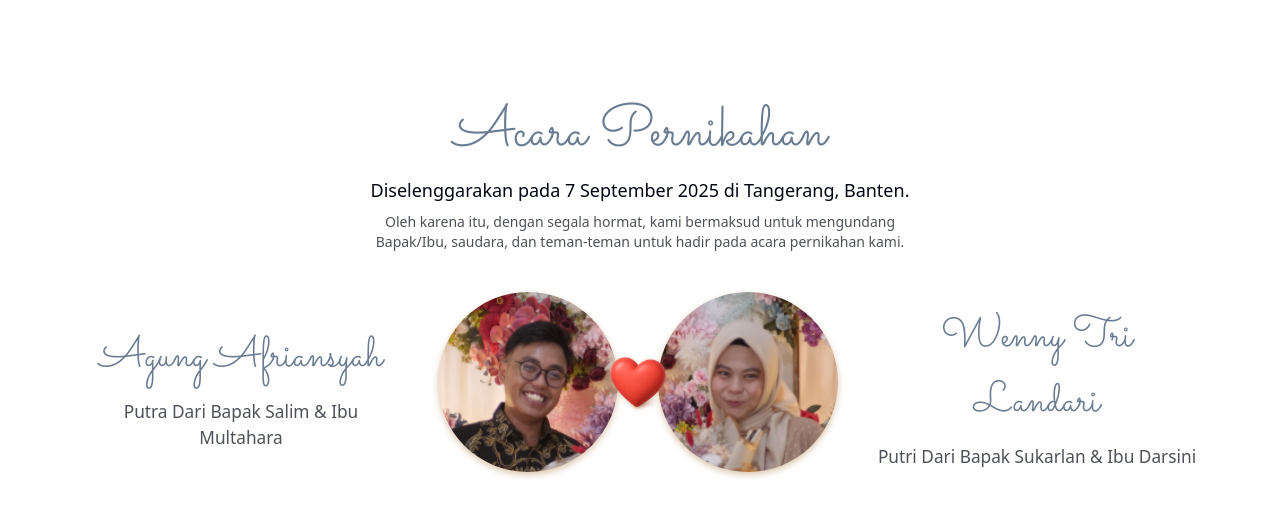
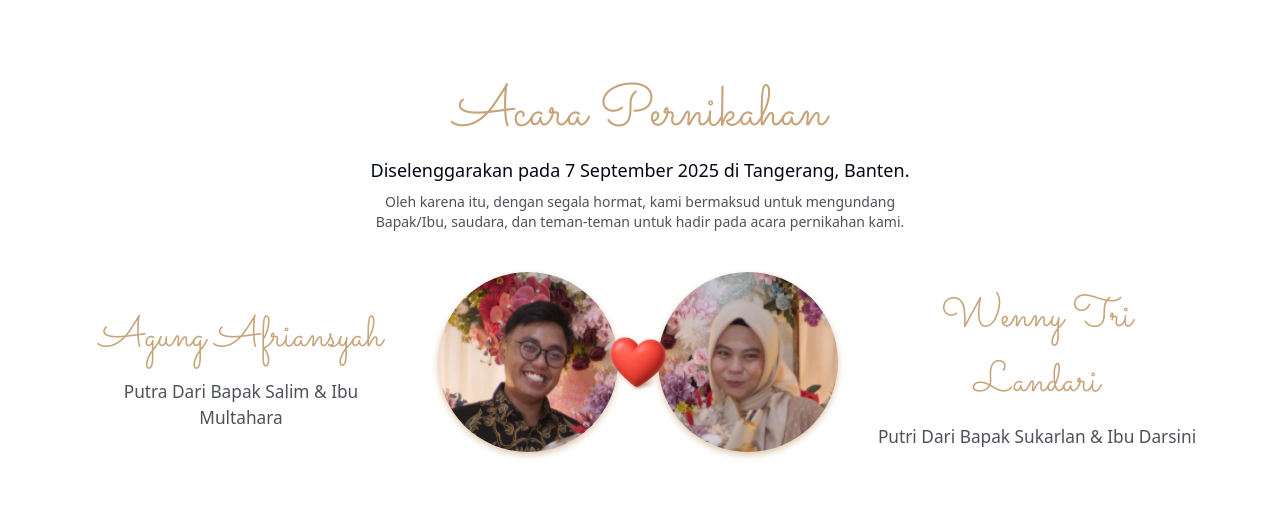
Before and after one commit to fadli154/ngunduh-mantu, a Next.js app: page / in a window 1280 px wide. Shown: the part 1024-1541 px from the top of the page. Built offline with nearby package versions, Linux system fonts and the light colour scheme; a web font is replaced by a local one.

Commit message:
FIX: COLOR

```diff
--- a/app/partials/info-section/info.tsx
+++ b/app/partials/info-section/info.tsx
@@ -8,8 +8,8 @@ export default function Info() {
   return (
     <div key={"info-section"} className="relative container flex flex-col items-center justify-center text-secondary-500 dark:text-white2-500 font-sans bg-cover bg-center" id="info">
       {/* Konten utama */}
-      <div className="relative z-10 flex flex-col items-center px-4 mt-10 text-center">
-        <h1 className={`${sacramento.className} text-[calc(2.4rem+1.5vw)] font-bold 2xl:text-8xl`}>Acara Pernikahan</h1>
+      <div className="relative z-10 flex flex-col items-center px-4  text-center">
+        <h1 className={`${sacramento.className} text-[calc(2.4rem+1.5vw)] text-text-500 font-bold 2xl:text-8xl`}>Acara Pernikahan</h1>
         <h3 className="text-dark2-600 dark:text-white2-500 text-[calc(.7rem+.7vw)] lg:text-lg 2xl:text-2xl 2xl:mt-2">Diselenggarakan pada 7 September 2025 di Tangerang, Banten.</h3>
         <h4 className="text-dark2-600/70 dark:text-white2-500/50 lg:text-sm 2xl:text-lg w-full md:w-1/2 mt-2 2xl:mt-4 text-[calc(.6rem+.6vw)]">
           Oleh karena itu, dengan segala hormat, kami bermaksud untuk mengundang Bapak/Ibu, saudara, dan teman-teman untuk hadir pada acara pernikahan kami.
@@ -27,7 +27,7 @@ export default function Info() {
             />
             <div className="flex flex-col-reverse mt-3 justify-center items-center relative right-4">
               <p className="text-dark2-600/70 dark:text-white2-500 mt-0 md:mt-2 text-[calc(.6rem+.6vw)] 2xl:text-xl">Putra Dari Bapak Salim & Ibu Multahara</p>
-              <h1 className={`${sacramento.className} text-[calc(1.5rem+1.5vw)]`}>Agung Afriansyah</h1>
+              <h1 className={`${sacramento.className} text-text-500 text-[calc(1.5rem+1.5vw)]`}>Agung Afriansyah</h1>
             </div>
           </div>
           <Image src="/img/heart.png" className="h-20 w-20 2xl:h-25 2xl:w-25 z-10 mt-2 md:mt-0 drop-shadow-sm drop-shadow-text-500/60 dark:brightness-75" alt="foto-hati" width={80} height={80} priority />
@@ -42,7 +42,7 @@ export default function Info() {
             />
             <div className="flex flex-col-reverse mt-3 justify-center items-center relative left-4">
               <p className="text-dark2-600/70 dark:text-white2-500 mt-0 md:mt-2 text-[calc(.6rem+.6vw)] 2xl:text-xl">Putri Dari Bapak Sukarlan & Ibu Darsini</p>
-              <h1 className={`${sacramento.className} text-[calc(1.5rem+1.5vw)]`}>Wenny Tri Landari</h1>
+              <h1 className={`${sacramento.className} text-text-500 text-[calc(1.5rem+1.5vw)]`}>Wenny Tri Landari</h1>
             </div>
           </div>
         </div>
```
